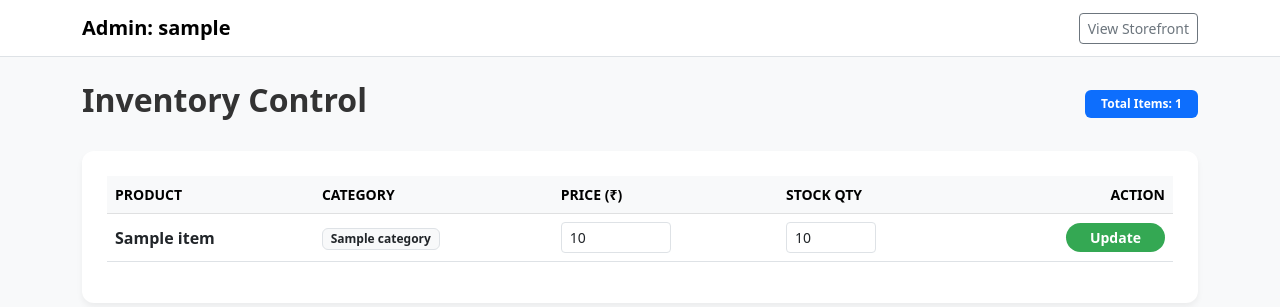
After one commit to ShubhamProgr/e-commerce-web-, a Flask app: page /admin/manage-inventory in a window 1280 px wide. The commit adds this page. Shown: the top 307 px of the page. Run offline with Flask 3, Linux system fonts and the light colour scheme; the visitor is signed in with stand-in values (Sample User, id 1); a database or web service that is not in the repository returns one stand-in record (values such as "Sample title").

Commit message:
Minor Changes

```diff
--- a/web/app.py
+++ b/web/app.py
@@ -74,6 +74,16 @@ def admin_dashboard():
     products = list(db.catalog.find())
     return render_template('admin_dashboard.html', products=products)
 
+@app.route('/admin/manage-inventory')
+@login_required
+def manage_inventory():
+    if current_user.role != 'admin':
+        return "Access Denied", 403
+
+    # Fetch products for the management table
+    products = list(db.catalog.find())
+    return render_template('manage_inventory.html', products=products)
+
 @app.route('/admin/users')
 @login_required
 def manage_users():
@@ -96,19 +106,18 @@ def register():
         username = request.form.get('username')
         password = request.form.get('password')
 
-        # Check if username exists in 'users' collection
+        # Prevent duplicate usernames
         if db.users.find_one({"username": username}):
-            flash('Username already exists. Please choose another.')
+            flash('Username already exists!')
             return redirect(url_for('register'))
 
-        # Create new customer document
-        new_user = {
+        # Save as a customer by default
+        db.users.insert_one({
             "username": username,
             "password": generate_password_hash(password),
-            "role": "customer" # Default role for new sign-ups
-        }
-        db.users.insert_one(new_user)
-        flash('Registration successful! Please login.')
+            "role": "customer"
+        })
+        flash('Success! Please log in.')
         return redirect(url_for('login'))
 
     return render_template('register.html')
--- /dev/null
+++ b/web/templates/manage_inventory.html
@@ -0,0 +1,62 @@
+<!DOCTYPE html>
+<html lang="en">
+<head>
+    <meta charset="UTF-8">
+    <title>Manage Inventory | QuickStore Admin</title>
+    <link href="https://cdn.jsdelivr.net/npm/bootstrap@5.3.0/dist/css/bootstrap.min.css" rel="stylesheet">
+    <style>
+        body { background-color: #f8f9fa; color: #333; }
+        .table-container { background: #fff; border-radius: 12px; padding: 25px; box-shadow: 0 4px 6px rgba(0,0,0,0.05); }
+        .btn-save { background-color: #34a853; color: white; border: none; font-weight: 600; }
+        .btn-save:hover { background-color: #2d8a45; color: white; }
+    </style>
+</head>
+<body>
+    <nav class="navbar navbar-light bg-white border-bottom mb-4">
+        <div class="container">
+            <span class="navbar-brand fw-bold">Admin: {{ current_user.username }}</span>
+            <a href="/" class="btn btn-outline-secondary btn-sm">View Storefront</a>
+        </div>
+    </nav>
+
+    <div class="container">
+        <div class="d-flex justify-content-between align-items-center mb-4">
+            <h2 class="fw-bold">Inventory Control</h2>
+            <span class="badge bg-primary px-3 py-2">Total Items: {{ products|length }}</span>
+        </div>
+
+        <div class="table-container">
+            <table class="table table-hover align-middle">
+                <thead class="table-light">
+                    <tr class="small text-uppercase fw-bold text-muted">
+                        <th>Product</th>
+                        <th>Category</th>
+                        <th>Price (₹)</th>
+                        <th>Stock Qty</th>
+                        <th class="text-end">Action</th>
+                    </tr>
+                </thead>
+                <tbody>
+                    {% for product in products %}
+                    <tr>
+                        <form action="/admin/edit/{{ product._id }}" method="POST">
+                            <td class="fw-bold">{{ product.item }}</td>
+                            <td><span class="badge bg-light text-dark border">{{ product.category }}</span></td>
+                            <td>
+                                <input type="number" name="price" class="form-control form-control-sm" value="{{ product.price }}" style="width: 110px;">
+                            </td>
+                            <td>
+                                <input type="number" name="stock" class="form-control form-control-sm {% if product.stock < 10 %}border-danger bg-danger-subtle{% endif %}" value="{{ product.stock }}" style="width: 90px;">
+                            </td>
+                            <td class="text-end">
+                                <button type="submit" class="btn btn-sm btn-save px-4 rounded-pill">Update</button>
+                            </td>
+                        </form>
+                    </tr>
+                    {% endfor %}
+                </tbody>
+            </table>
+        </div>
+    </div>
+</body>
+</html>
```
Also changed, not shown: web/templates/index.html (+25 -4 lines).
